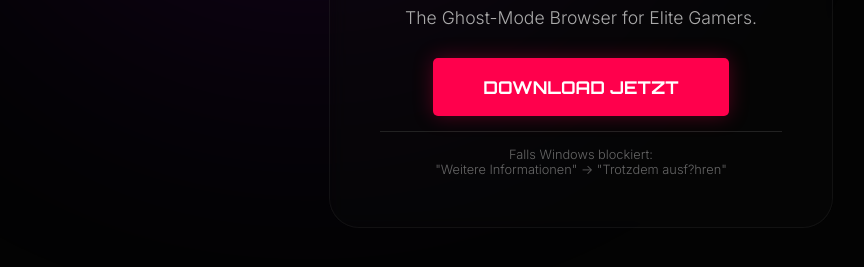
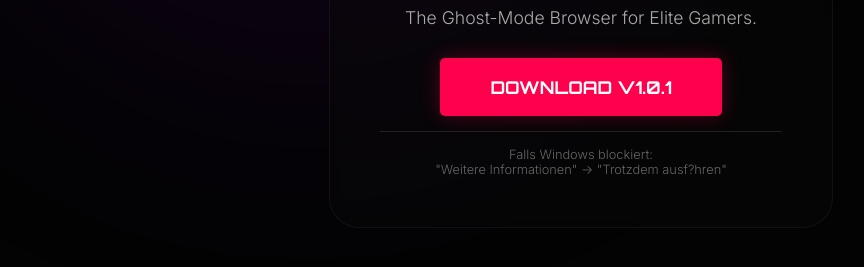
Before and after one commit to joelzimmermann12823wjdmwe-sudo/Browser, a website: page index.html in a window 1280 px wide. Shown: the part 349-616 px from the top of the page, without its empty margins (59-923 px from the left). Drawn offline with Linux system fonts and the light colour scheme.

Commit message:
Fix: Nutze den funktionierenden Direkt-Link aetheros-setup.exe

```diff
--- a/index.html
+++ b/index.html
@@ -25,8 +25,8 @@
         <h1>Aether<span style="color: var(--primary);">OS</span></h1>
         <p>The Ghost-Mode Browser for Elite Gamers.</p>
 
-        <a href="https://github.com/joelzimmermann12823wjdmwe-sudo/Browser/releases/download/v1.0.1/aetheros-browser-1.0.0.Setup.exe" class="download-btn">
-            DOWNLOAD JETZT
+        <a href="https://github.com/joelzimmermann12823wjdmwe-sudo/Browser/releases/download/v1.0.1/aetheros-setup.exe" class="download-btn">
+            DOWNLOAD V1.0.1
         </a>
 
         <div class="help-text">
```
